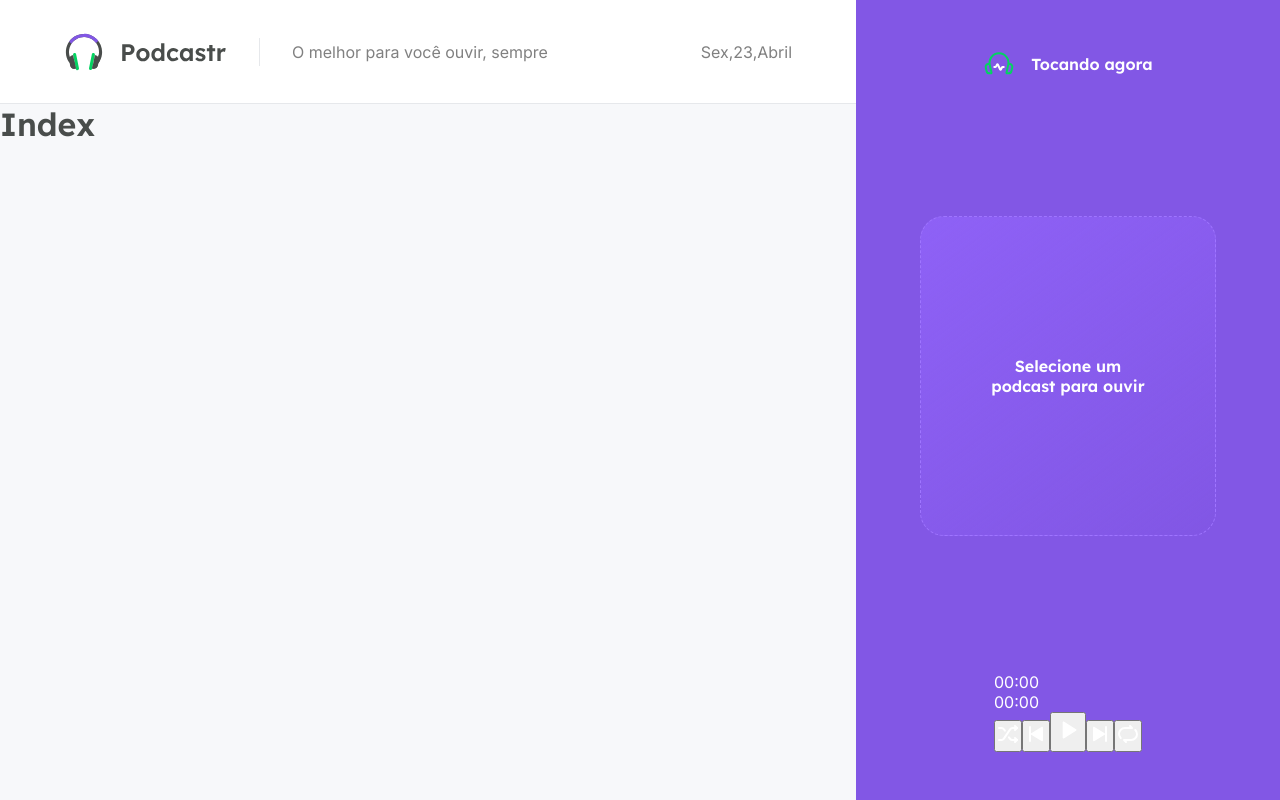
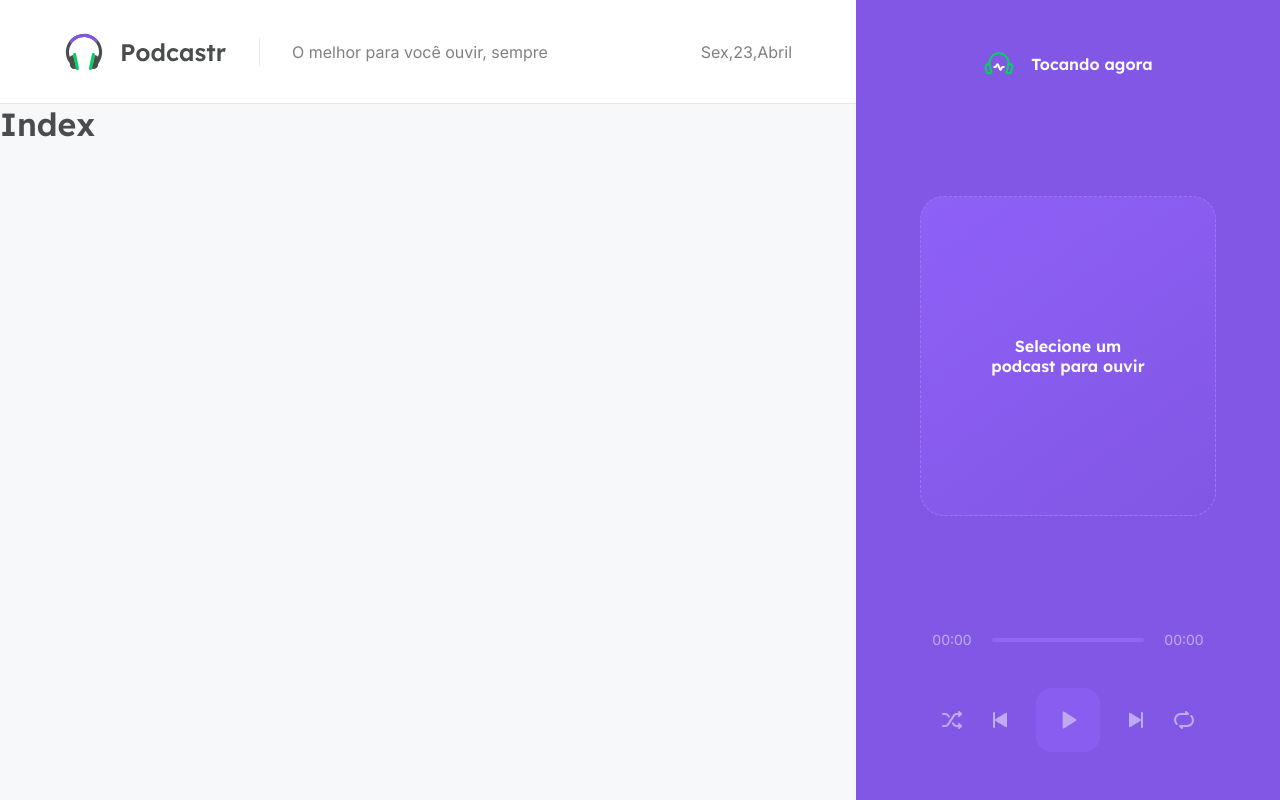
Before and after one commit to DanielOliveiraSouza/next-level-week-05, a Next.js app in the folder aulas/podcastr-next/: page / in a window 1280 px wide. Built offline with nearby package versions, Linux system fonts and the light colour scheme.

Commit message:
Finaliza componente Player

```diff
--- a/aulas/podcastr-next/src/components/Player/index.tsx
+++ b/aulas/podcastr-next/src/components/Player/index.tsx
@@ -12,12 +12,15 @@
                 <strong>Selecione um podcast para ouvir</strong>
             </div>
 
-            <footer>
+            <footer className={styles.empty}>
 
                 <div className={styles.progress}>
                     <span>00:00</span>
-                    <div className={styles.emptySlider}/>
+                    <div className={styles.slider}>
+                        <div className={styles.emptySlider}/>
+                    </div>
                     <span>00:00</span>
+
                 </div>
                 <div className={styles.buttons}>
                     <button type="button">
@@ -26,7 +29,7 @@
                     <button type="button">
                         <img src="/play-previous.svg" alt="Tocar anterior"/>
                     </button>
-                    <button type="button" className="styles.playerButton">
+                    <button type="button" className={styles.playButton}>
                         <img src="/play.svg" alt="Tocar"/>
                     </button>
 
--- a/aulas/podcastr-next/src/components/Player/styles.module.scss
+++ b/aulas/podcastr-next/src/components/Player/styles.module.scss
@@ -21,6 +21,14 @@
         font-family: Lexend, sans-serif;
         font-weight: 600;
     }
+
+    footer {
+        align-self: stretch;
+        &.empty{
+            opacity: 0.5;
+        }
+
+    }
 }
 
 .emptyPlayer {
@@ -36,3 +44,48 @@
     align-items: center;
     justify-content: center;
 }
+
+.progress {
+    display: flex;
+    align-items: center;
+    gap: 0.5rem;
+    font-size: 0.875rem;
+
+    span {
+        display: inline-block;
+        width: 4rem;
+        text-align: center;
+
+    }
+
+    .slider {
+        flex: 1;
+
+        .emptySlider {
+            width: 100%;
+            height: 4px;
+            background: var(--purple-300);
+            border-radius: 2px;
+        }
+    }
+}
+
+.buttons {
+    display: flex;
+    align-items: center;
+    justify-content: center;
+    margin-top: 2.5rem;
+    gap:1.5rem;
+
+    button {
+        background: transparent;
+        border: 0;
+        font-size: 0;
+        &.playButton {
+            width: 4rem;
+            height:4rem;
+            border-radius: 1rem;
+            background: var(--purple-400);
+        }
+    }
+}
```
